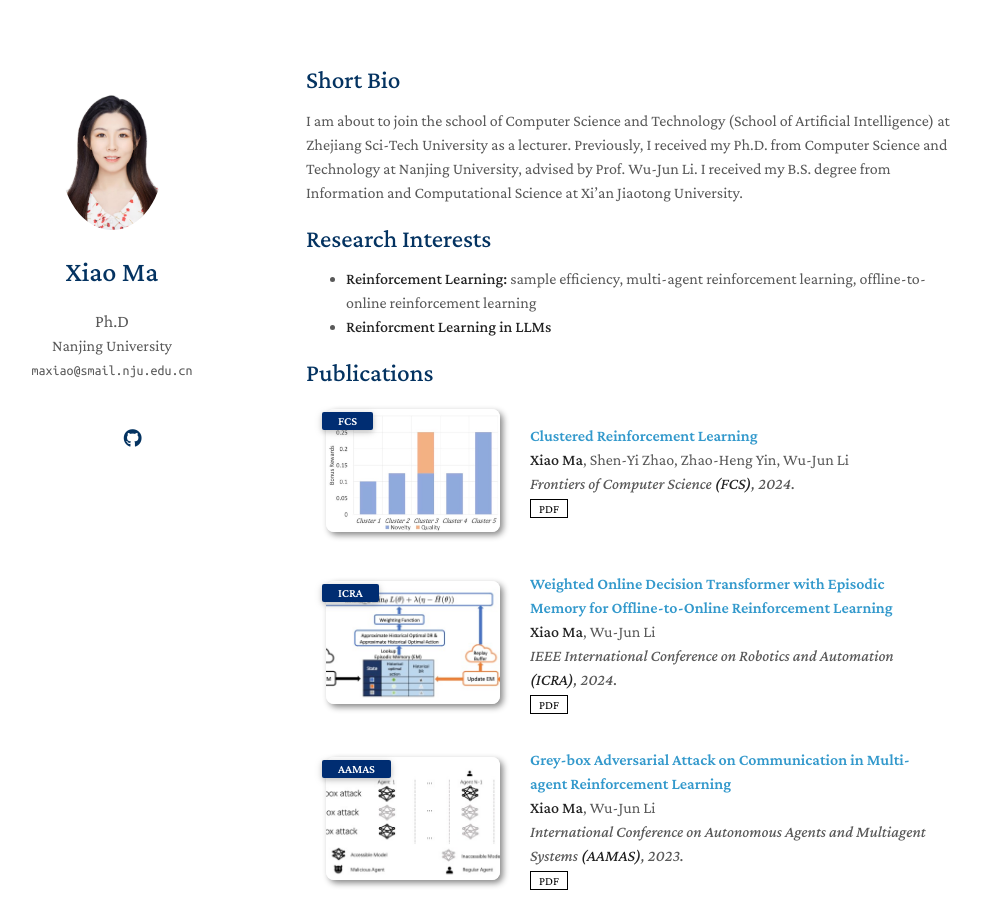
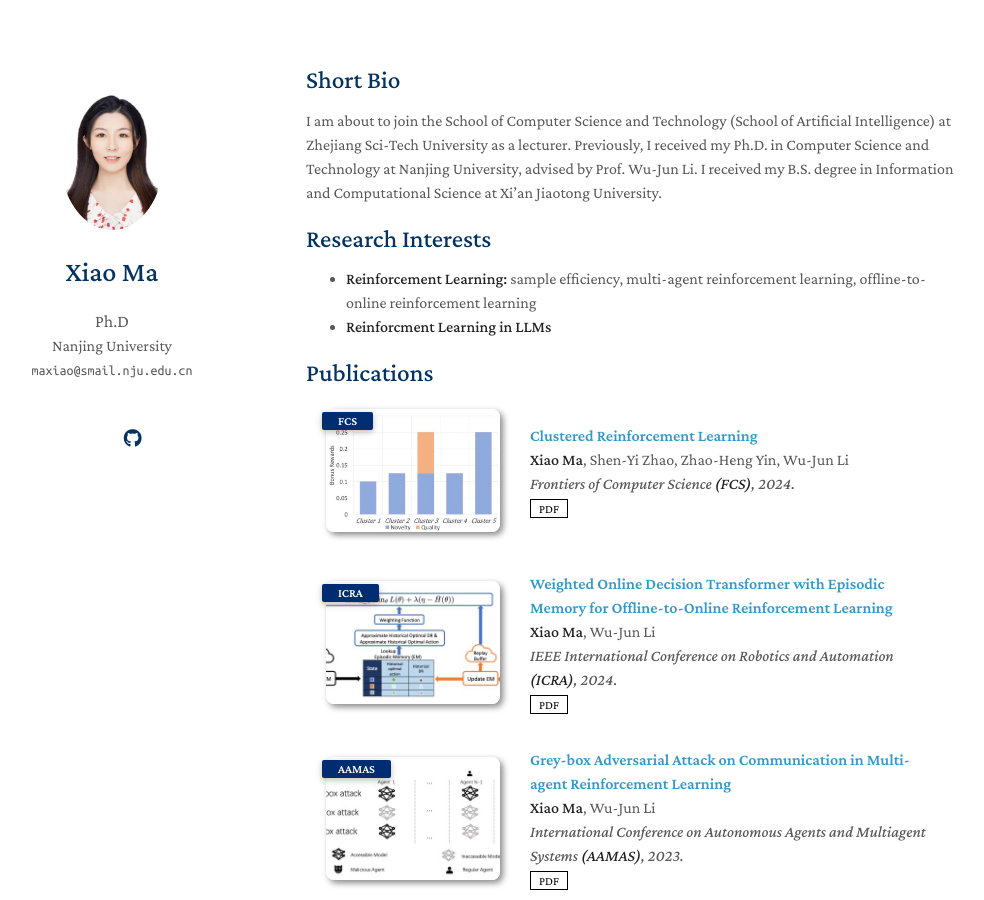
Before and after one commit to maxiao94/maxiao94.github.io, a Jekyll site: the page built from index.md, in a window 1280 px wide and 900 px high. Shown: the whole window, without its empty margins (164-1148 px from the left). Built offline with Jekyll 4.4.1, drawn with Linux system fonts in a browser that asks for light colours; a style sheet for code colours, icons or effects is not loaded; our own code applies the rules of GitHub Pages for plain Markdown files.

Commit message:
update
Signed-off-by: maxiao94 <mxsujin94@gmail.com>

```diff
--- a/index.md
+++ b/index.md
@@ -4,7 +4,7 @@ layout: homepage
 
 ## Short Bio
 
-I am about to join the school of Computer Science and Technology (School of Artificial Intelligence) at Zhejiang Sci-Tech University as a lecturer. Previously, I received my Ph.D. from Computer Science and Technology at Nanjing University, advised by Prof. Wu-Jun Li. I received my B.S. degree from Information and Computational Science at Xi'an Jiaotong University.
+I am about to join the School of Computer Science and Technology (School of Artificial Intelligence) at Zhejiang Sci-Tech University as a lecturer. Previously, I received my Ph.D. in Computer Science and Technology at Nanjing University, advised by Prof. Wu-Jun Li. I received my B.S. degree in Information and Computational Science at Xi'an Jiaotong University.
 
 
 ## Research Interests
```
